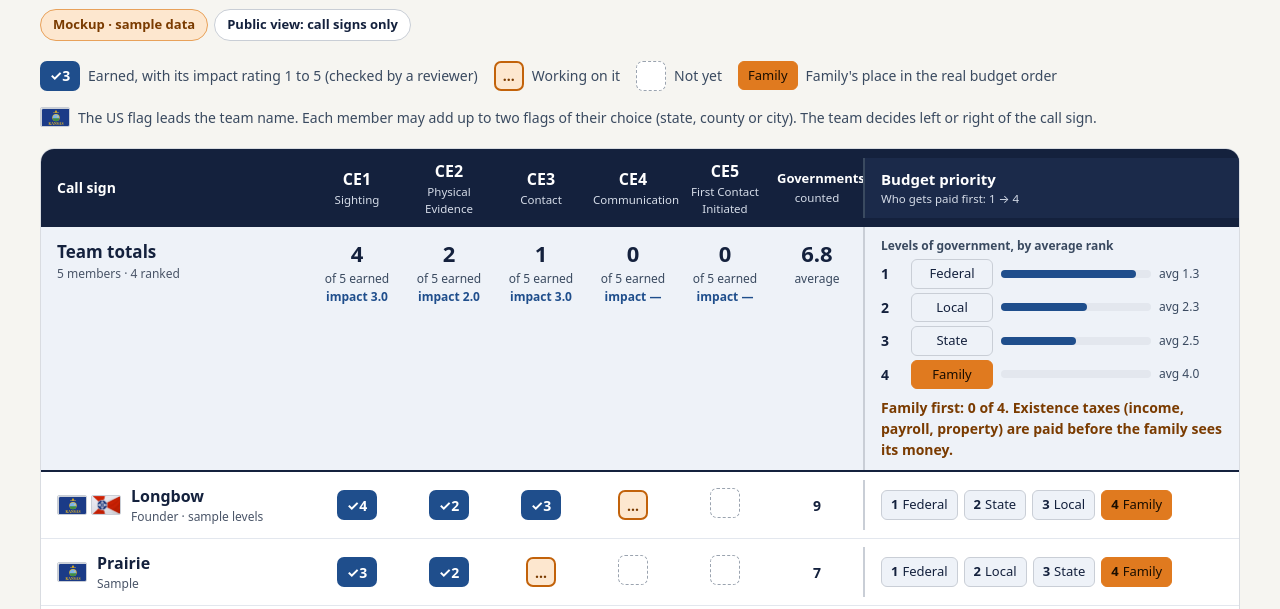
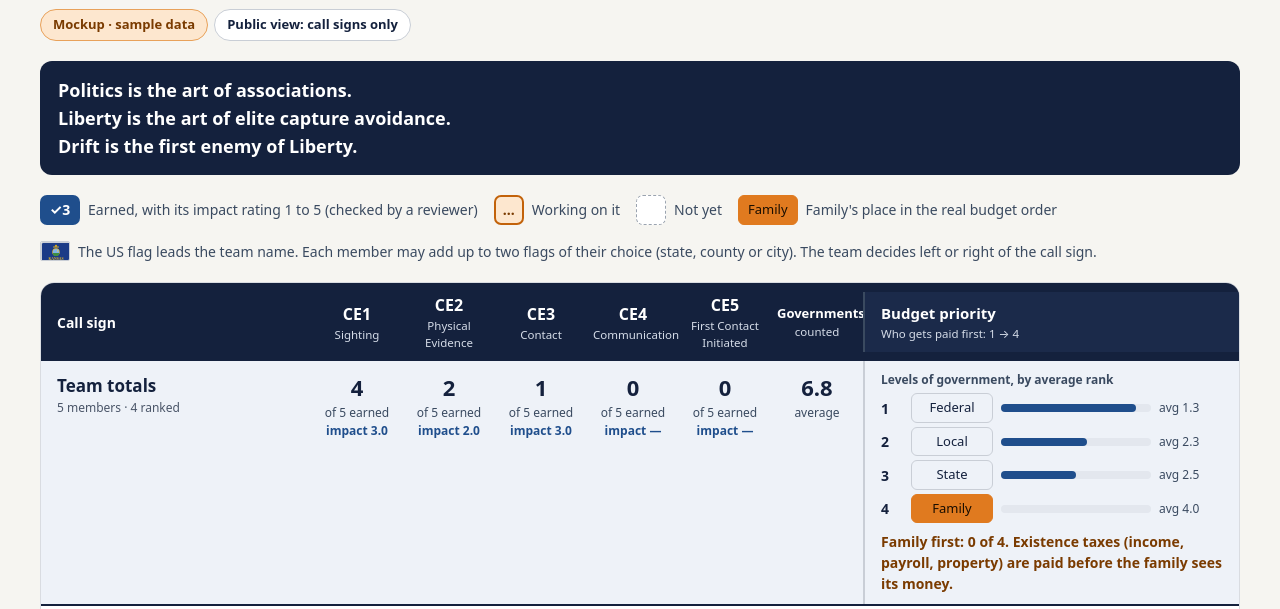
Before and after one commit to RuntimeRepublic/RuntimeRepublic.github.io, a plain HTML site: page dashboard/index.html in a window 1280 px wide. Shown: the part 178-787 px from the top of the page. Drawn offline with Linux system fonts and the light colour scheme.

Commit message:
Dashboard: motto above the dashboard (RRW-CWC-021)
Co-Authored-By: Claude Opus 5.5 <noreply@anthropic.com>
Claude-Session: https://claude.ai/code/session_01MDF1RNtTKGh3rdP4dFGDdN

```diff
--- a/dashboard/index.html
+++ b/dashboard/index.html
@@ -15,6 +15,7 @@ h1{margin:0;font-size:36px;line-height:1.1}
 .sub{margin:0;color:#3A4A60}
 .pill{display:inline-block;font-size:13px;font-weight:600;padding:5px 12px;border-radius:999px;margin:12px 6px 0 0}
 .sample{background:#FDE7CF;color:#7A3B00;border:1px solid #E8A15A}.pub{background:#fff;border:1px solid #C9CED6}
+.motto{margin:20px 0 0;padding:14px 18px;background:#14213D;color:#fff;border-radius:12px;font-size:18px;font-weight:600;line-height:1.45}.motto p{margin:2px 0}
 .legend{display:flex;flex-wrap:wrap;gap:16px;font-size:14px;color:#3A4A60;margin:20px 0}
 .legend span{display:inline-flex;align-items:center;gap:8px}
 .box{background:#fff;border:1px solid #D9DCE1;border-radius:14px;overflow-x:auto}
@@ -52,6 +53,7 @@ footer{font-size:13px;color:#4A5568}
 <div class="title"><svg role="img" aria-label="United States flag" width="54" height="36" viewBox="0 0 30 20" style="flex: none; border: 1px solid #C9CED6; border-radius: 3px"><rect width="54" height="36" fill="#FFFFFF"/><rect y="0" width="30" height="1.54" fill="#B22234"/><rect y="3.08" width="30" height="1.54" fill="#B22234"/><rect y="6.15" width="30" height="1.54" fill="#B22234"/><rect y="9.23" width="30" height="1.54" fill="#B22234"/><rect y="12.31" width="30" height="1.54" fill="#B22234"/><rect y="15.38" width="30" height="1.54" fill="#B22234"/><rect y="18.46" width="30" height="1.54" fill="#B22234"/><rect width="12" height="10.77" fill="#3C3B6E"/></svg><h1>Team [TEAM NAME]</h1></div>
 <p class="sub">Week [##] · closed [DATE] · Who gets paid first in our houses? Family can only be first when taxes fall on events, not on existence.</p>
 <span class="pill sample">Mockup · sample data</span><span class="pill pub">Public view: call signs only</span>
+<blockquote class="motto"><p>Politics is the art of associations.</p><p>Liberty is the art of elite capture avoidance.</p><p>Drift is the first enemy of Liberty.</p></blockquote>
 <div class="legend">
 <span><span class="m e r" aria-hidden="true">✓3</span>Earned, with its impact rating 1 to 5 (checked by a reviewer)</span>
 <span><span class="m w" aria-hidden="true">…</span>Working on it</span>
```
